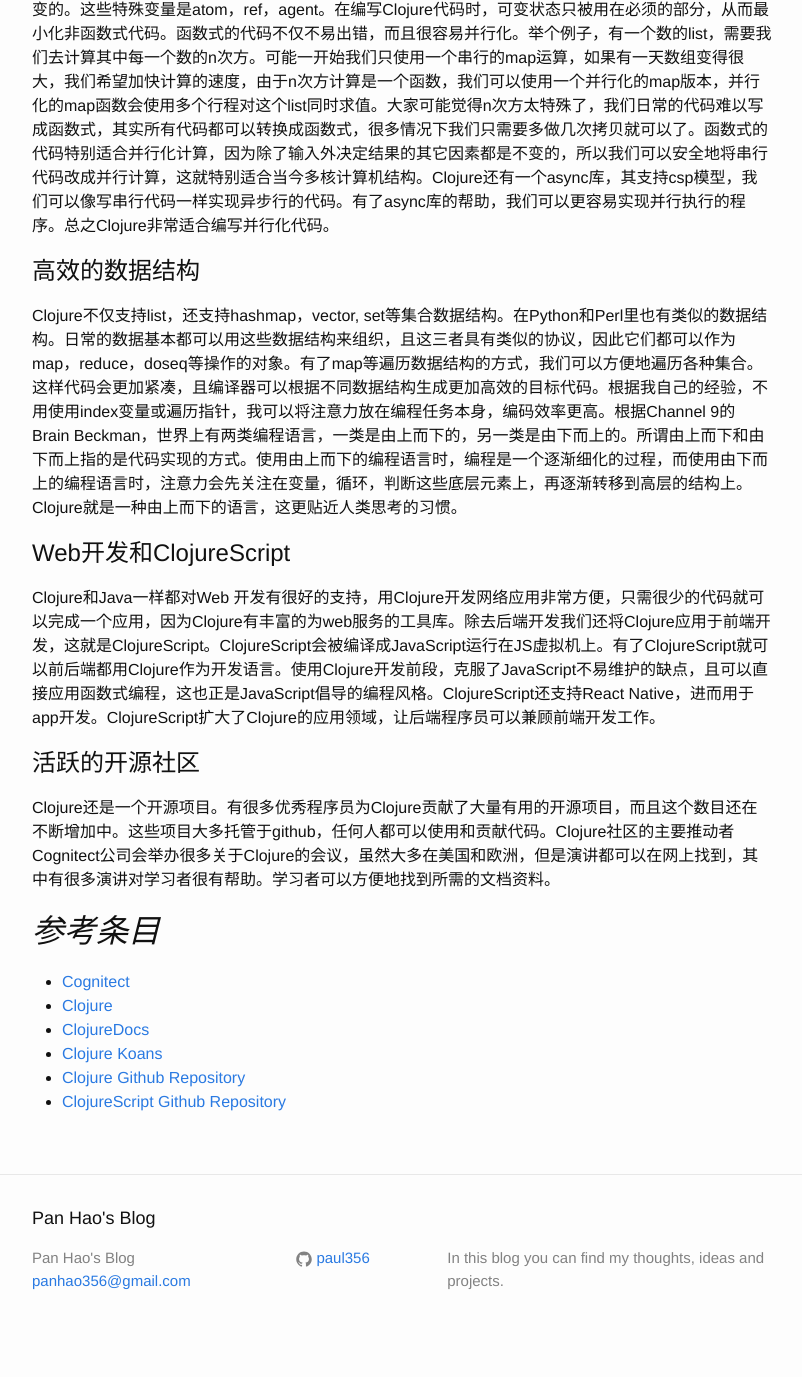
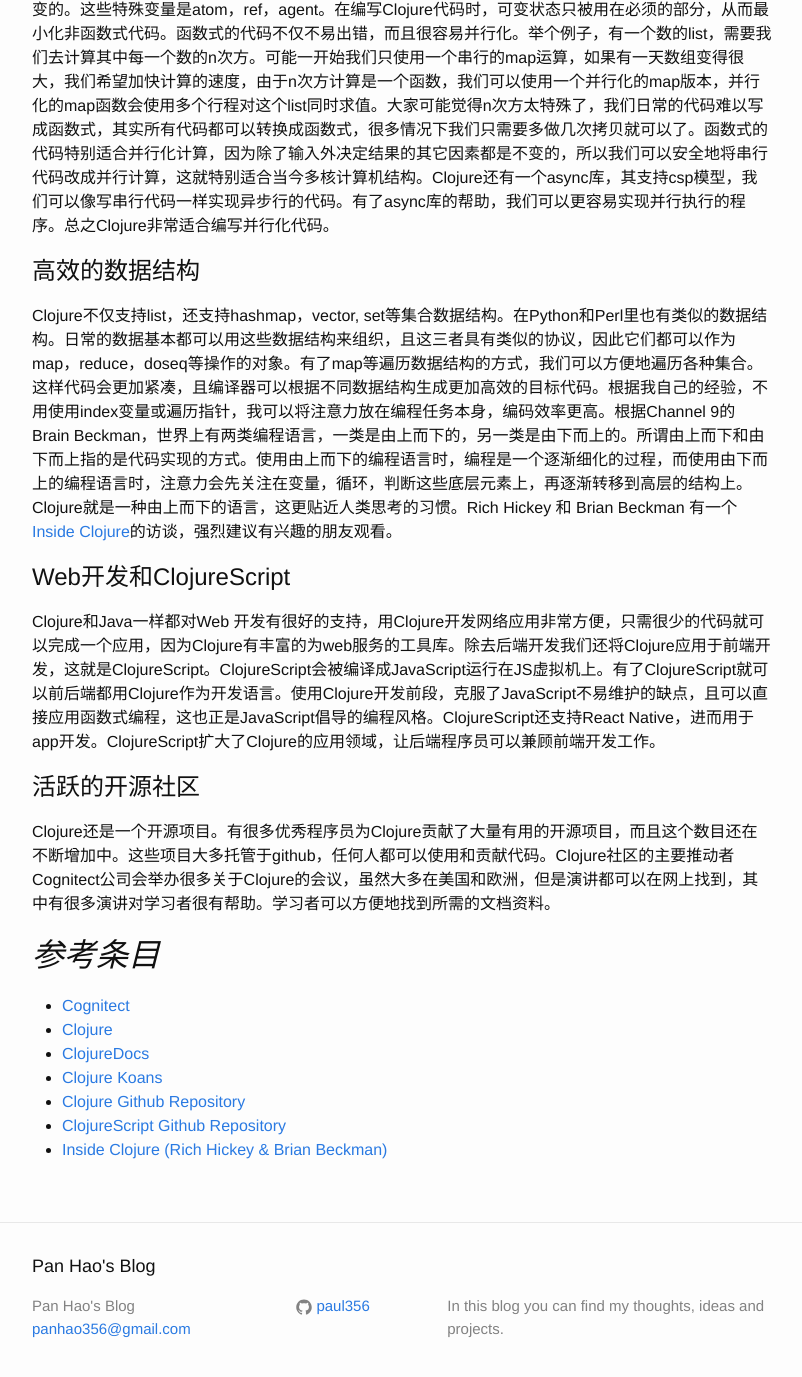
Before and after one commit to paul356/blog.backup, a Jekyll site: the page built from _posts/2016-01-22-new.md, in a window 1280 px wide and 1400 px high, scrolled down 460 px. Shown: the top 1377 px of the window, without its empty margins (238-1040 px from the left). Built offline with Jekyll 4.4.1, drawn with Linux system fonts in a browser that asks for light colours; before the commit the page ends 1812 px from its top, so only the background shows below that.

Commit message:
Add the link for the Rich Hickey and Brian Beckman talk

```diff
--- a/_posts/2016-01-22-new.md
+++ b/_posts/2016-01-22-new.md
@@ -9,7 +9,7 @@ Clojure是Rich Hickey发明的Lisp方言。Clojure选择JVM或CLR作为其运行
 函数式编程强调编写没有副作用和状态的代码，代码的输出只决定于输入，而与某个全局变量或类成员当时的状态无关。这样的代码易于测试和改写，而不容易出错。但是在编写软件时，严格的没有状态的代码却很难编写。Clojure在不变性和可变性之间做了很好的折中。普通变量都是不可变的，只有特殊变量是可变的。这些特殊变量是atom，ref，agent。在编写Clojure代码时，可变状态只被用在必须的部分，从而最小化非函数式代码。函数式的代码不仅不易出错，而且很容易并行化。举个例子，有一个数的list，需要我们去计算其中每一个数的n次方。可能一开始我们只使用一个串行的map运算，如果有一天数组变得很大，我们希望加快计算的速度，由于n次方计算是一个函数，我们可以使用一个并行化的map版本，并行化的map函数会使用多个行程对这个list同时求值。大家可能觉得n次方太特殊了，我们日常的代码难以写成函数式，其实所有代码都可以转换成函数式，很多情况下我们只需要多做几次拷贝就可以了。函数式的代码特别适合并行化计算，因为除了输入外决定结果的其它因素都是不变的，所以我们可以安全地将串行代码改成并行计算，这就特别适合当今多核计算机结构。Clojure还有一个async库，其支持csp模型，我们可以像写串行代码一样实现异步行的代码。有了async库的帮助，我们可以更容易实现并行执行的程序。总之Clojure非常适合编写并行化代码。
 
 # 高效的数据结构
-Clojure不仅支持list，还支持hashmap，vector, set等集合数据结构。在Python和Perl里也有类似的数据结构。日常的数据基本都可以用这些数据结构来组织，且这三者具有类似的协议，因此它们都可以作为map，reduce，doseq等操作的对象。有了map等遍历数据结构的方式，我们可以方便地遍历各种集合。这样代码会更加紧凑，且编译器可以根据不同数据结构生成更加高效的目标代码。根据我自己的经验，不用使用index变量或遍历指针，我可以将注意力放在编程任务本身，编码效率更高。根据Channel 9的Brain Beckman，世界上有两类编程语言，一类是由上而下的，另一类是由下而上的。所谓由上而下和由下而上指的是代码实现的方式。使用由上而下的编程语言时，编程是一个逐渐细化的过程，而使用由下而上的编程语言时，注意力会先关注在变量，循环，判断这些底层元素上，再逐渐转移到高层的结构上。Clojure就是一种由上而下的语言，这更贴近人类思考的习惯。
+Clojure不仅支持list，还支持hashmap，vector, set等集合数据结构。在Python和Perl里也有类似的数据结构。日常的数据基本都可以用这些数据结构来组织，且这三者具有类似的协议，因此它们都可以作为map，reduce，doseq等操作的对象。有了map等遍历数据结构的方式，我们可以方便地遍历各种集合。这样代码会更加紧凑，且编译器可以根据不同数据结构生成更加高效的目标代码。根据我自己的经验，不用使用index变量或遍历指针，我可以将注意力放在编程任务本身，编码效率更高。根据Channel 9的Brain Beckman，世界上有两类编程语言，一类是由上而下的，另一类是由下而上的。所谓由上而下和由下而上指的是代码实现的方式。使用由上而下的编程语言时，编程是一个逐渐细化的过程，而使用由下而上的编程语言时，注意力会先关注在变量，循环，判断这些底层元素上，再逐渐转移到高层的结构上。Clojure就是一种由上而下的语言，这更贴近人类思考的习惯。Rich Hickey 和 Brian Beckman 有一个[Inside Clojure][rich-brian-talk]的访谈，强烈建议有兴趣的朋友观看。
 
 # Web开发和ClojureScript
 Clojure和Java一样都对Web 开发有很好的支持，用Clojure开发网络应用非常方便，只需很少的代码就可以完成一个应用，因为Clojure有丰富的为web服务的工具库。除去后端开发我们还将Clojure应用于前端开发，这就是ClojureScript。ClojureScript会被编译成JavaScript运行在JS虚拟机上。有了ClojureScript就可以前后端都用Clojure作为开发语言。使用Clojure开发前段，克服了JavaScript不易维护的缺点，且可以直接应用函数式编程，这也正是JavaScript倡导的编程风格。ClojureScript还支持React Native，进而用于app开发。ClojureScript扩大了Clojure的应用领域，让后端程序员可以兼顾前端开发工作。
@@ -24,6 +24,7 @@ Clojure还是一个开源项目。有很多优秀程序员为Clojure贡献了大
 * [Clojure Koans][clojure-koans]
 * [Clojure Github Repository][clojure-github]
 * [ClojureScript Github Repository][clojurescript-github]
+* [Inside Clojure (Rich Hickey & Brian Beckman)][rich-brian-talk]
 
 [cognitect-site]: http://www.cognitect.com/
 [clojure-site]: http://www.clojure.org/
@@ -31,3 +32,4 @@ Clojure还是一个开源项目。有很多优秀程序员为Clojure贡献了大
 [clojure-koans]: http://clojurekoans.com/
 [clojure-github]: https://github.com/clojure/clojure
 [clojurescript-github]: https://github.com/clojure/clojurescript
+[rich-brian-talk]: https://channel9.msdn.com/Shows/Going+Deep/Expert-to-Expert-Rich-Hickey-and-Brian-Beckman-Inside-Clojure
```
